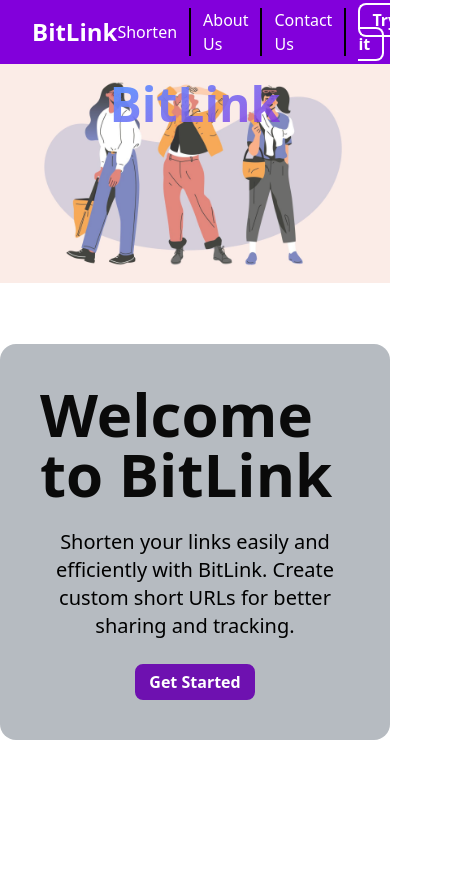
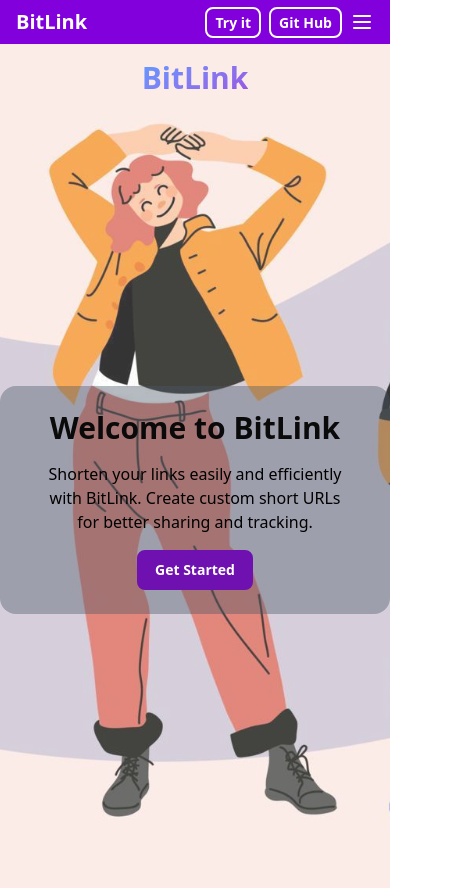
Before and after one commit to Vimal-79/BitLink, a Next.js app: page / in a window 390 px wide. Shown: the whole page, 456 px wide, since content can reach past the window. Before the commit the page ends 844 px from the top, so only its background shows below. Built offline with nearby package versions, Linux system fonts and the light colour scheme.

Commit message:
responsive design

```diff
--- /dev/null
+++ b/app/about/page.js
@@ -0,0 +1,48 @@
+import React from 'react'
+
+function page() {
+  return (
+    <div className='flex flex-col justify-center items-center min-h-screen relative px-4'>
+      <img className='absolute z-[-1] top-0 w-full h-full object-cover' src="/background_2.webp" alt="Background" />
+      <div className='flex flex-col gap-4 sm:gap-6 py-8 sm:py-10 mx-auto w-full max-w-4xl px-6 sm:px-10 rounded-lg border border-gray-400/40 backdrop-blur-2xl shadow-2xl bg-gray-600/20'>
+        <h1 className="text-2xl sm:text-3xl md:text-4xl font-extrabold text-white text-center">About BitLink</h1>
+        <p className="text-base sm:text-lg text-gray-200 text-center leading-relaxed px-4">
+          BitLink is a powerful and user-friendly URL shortener designed to make sharing links easier and more efficient.
+          Whether you're a developer, marketer, or just someone who wants to share long URLs without cluttering your messages,
+          BitLink has you covered.
+        </p>
+        <div className="grid grid-cols-1 md:grid-cols-2 gap-4 sm:gap-6">
+          <div className="bg-gray-700/50 p-4 sm:p-6 rounded-lg">
+            <h2 className="text-xl sm:text-2xl font-semibold text-white mb-3">Features</h2>
+            <ul className="text-gray-300 space-y-2 text-sm sm:text-base">
+              <li>• Custom short URLs</li>
+              <li>• Fast and reliable redirection</li>
+              <li>• Secure link management</li>
+              <li>• Easy-to-use interface</li>
+              <li>• Copy to clipboard functionality</li>
+            </ul>
+          </div>
+          <div className="bg-gray-700/50 p-4 sm:p-6 rounded-lg">
+            <h2 className="text-xl sm:text-2xl font-semibold text-white mb-3">How It Works</h2>
+            <ol className="text-gray-300 space-y-2 text-sm sm:text-base">
+              <li>1. Enter your long URL</li>
+              <li>2. Choose a custom short URL</li>
+              <li>3. Click Generate</li>
+              <li>4. Share your shortened link</li>
+            </ol>
+          </div>
+        </div>
+        <div className="text-center">
+          <p className="text-gray-200 mb-4 text-sm sm:text-base">
+            Built with modern web technologies including Next.js, MongoDB, and Tailwind CSS.
+          </p>
+          <a href="/shorten" className="inline-block bg-purple-800 text-white font-semibold px-4 sm:px-6 py-2 sm:py-3 rounded-lg hover:bg-purple-700 transition-colors text-sm sm:text-base">
+            Start Shortening URLs
+          </a>
+        </div>
+      </div>
+    </div>
+  )
+}
+
+export default page
--- a/app/components/Navbar.js
+++ b/app/components/Navbar.js
@@ -1,18 +1,44 @@
 "use client"
-import React from 'react'
+import React, { useState } from 'react'
 import Link from 'next/link'
 
 function Navbar() {
+    const [isOpen, setIsOpen] = useState(false)
+
     return (
-        <div className='h-10 bg-purple-700 flex px-8 py-8 justify-between items-center'>
-            <Link href="/" className='font-bold text-2xl text-white'>BitLink</Link>
-            <section className='flex gap-3 items-center text-white'>
+        <div className='bg-purple-700 flex px-4 sm:px-8 py-2 sm:py-4 justify-between items-center relative'>
+            <Link href="/" className='font-bold text-xl sm:text-2xl text-white'>BitLink</Link>
+
+            {/* Desktop Menu */}
+            <section className='hidden md:flex gap-2 sm:gap-3 items-center text-white text-sm sm:text-base'>
                 <span><Link href="/shorten">Shorten</Link></span>
-                <span className='border-x-2 px-3 border-black'> <Link href="about">About Us</Link></span>
-                <span className='border-r-2 pr-3 border-black'><Link href="/contact">Contact Us</Link></span>
-                <span><Link href="/shorten" className='border-2 border-white font-semibold px-3 py-1 rounded-lg cursor-pointer'>Try it</Link></span>
-                <span><Link target='_blank' href="https://github.com/Vimal-79" className='border-2 border-white font-semibold px-3 py-1 rounded-lg cursor-pointer'>Git Hub</Link></span>
+                <span className='border-x-2 px-2 sm:px-3 border-black'> <Link href="/about">About Us</Link></span>
+                <span className='border-r-2 pr-2 sm:pr-3 border-black'><Link href="/contact">Contact Us</Link></span>
+                <span><Link href="/shorten" className='border-2 border-white font-semibold px-2 sm:px-3 py-1 rounded-lg cursor-pointer'>Try it</Link></span>
+                <span><Link target='_blank' href="https://github.com/Vimal-79" className='border-2 border-white font-semibold px-2 sm:px-3 py-1 rounded-lg cursor-pointer'>Git Hub</Link></span>
             </section>
+
+            {/* Mobile Menu */}
+            <section className='md:hidden flex gap-2 items-center text-white'>
+                <span><Link href="/shorten" className='border-2 border-white font-semibold px-2 py-1 rounded-lg cursor-pointer text-sm'>Try it</Link></span>
+                <span><Link target='_blank' href="https://github.com/Vimal-79" className='border-2 border-white font-semibold px-2 py-1 rounded-lg cursor-pointer text-sm'>Git Hub</Link></span>
+                <button onClick={() => setIsOpen(!isOpen)} className='text-white focus:outline-none'>
+                    <svg className='w-6 h-6' fill='none' stroke='currentColor' viewBox='0 0 24 24' xmlns='http://www.w3.org/2000/svg'>
+                        <path strokeLinecap='round' strokeLinejoin='round' strokeWidth={2} d={isOpen ? 'M6 18L18 6M6 6l12 12' : 'M4 6h16M4 12h16M4 18h16'} />
+                    </svg>
+                </button>
+            </section>
+
+            {/* Mobile Dropdown */}
+            {isOpen && (
+                <div className='md:hidden absolute top-full left-0 right-0 bg-purple-800 text-white shadow-lg z-50'>
+                    <div className='flex flex-col py-2'>
+                        <Link href="/shorten" className='px-4 py-2 hover:bg-purple-600' onClick={() => setIsOpen(false)}>Shorten</Link>
+                        <Link href="/about" className='px-4 py-2 hover:bg-purple-600' onClick={() => setIsOpen(false)}>About Us</Link>
+                        <Link href="/contact" className='px-4 py-2 hover:bg-purple-600' onClick={() => setIsOpen(false)}>Contact Us</Link>
+                    </div>
+                </div>
+            )}
         </div>
     )
 }
--- a/app/page.js
+++ b/app/page.js
@@ -4,16 +4,16 @@ import Link from 'next/link'
 export default function Home() {
   return (
     <>
-      <div className=" w-full relative" >
-        <h1 className="mx-auto text-5xl text-transparent font-extrabold py-4 bg-linear-to-br from-blue-400 to-purple-700/80 w-fit text-clip bg-clip-text ">BitLink</h1>
-        <div className="hero">
-          <div className="hero-content mt-50 flex flex-col items-center max-w-fit mx-auto p-10 rounded-2xl bg-gray-600/40">
-            <h1 className="text-6xl font-extrabold text-neutral-950">Welcome to BitLink</h1>
-            <p className="py-6 text-xl max-w-160 font-semi-bold text-center">Shorten your links easily and efficiently with BitLink. Create custom short URLs for better sharing and tracking.</p>
-            <Link href="/shorten" className="btn btn-primary font-bold border-2 border-purple-800 px-3 py-1 rounded-lg bg-purple-800 text-white">Get Started</Link>
+      <div className="w-full relative min-h-screen flex flex-col justify-center" >
+        <h1 className="mx-auto text-3xl sm:text-4xl md:text-5xl text-transparent font-extrabold py-4 bg-linear-to-br from-blue-400 to-purple-700/80 w-fit text-clip bg-clip-text ">BitLink</h1>
+        <div className="hero flex-1 flex items-center">
+          <div className="hero-content flex flex-col items-center max-w-full sm:max-w-fit mx-auto p-6 sm:p-10 rounded-2xl bg-gray-600/40">
+            <h1 className="text-3xl sm:text-4xl md:text-5xl lg:text-6xl font-extrabold text-neutral-950 text-center">Welcome to BitLink</h1>
+            <p className="py-4 sm:py-6 text-base sm:text-lg md:text-xl max-w-full sm:max-w-160 font-semi-bold text-center px-4">Shorten your links easily and efficiently with BitLink. Create custom short URLs for better sharing and tracking.</p>
+            <Link href="/shorten" className="btn btn-primary font-bold border-2 border-purple-800 px-4 sm:px-6 py-2 sm:py-3 rounded-lg bg-purple-800 text-white text-sm sm:text-base">Get Started</Link>
           </div>
         </div>
-        <img className="object-fit w-full absolute top-0 z-[-1] opacity-80 select-none" src="/image_2.jpg" alt="" />
+        <img className="object-cover w-full h-full absolute top-0 z-[-1] opacity-80 select-none" src="/image_2.jpg" alt="" />
       </div>
     </>
   );
--- a/app/shorten/page.js
+++ b/app/shorten/page.js
@@ -85,9 +85,9 @@ function Page() {
                     pauseOnHover
                     theme="colored"
                 />
-                <div className=' flex flex-col justify-center items-center h-130 relative'>
-                    <img className='absolute z-[-1] top-0' src="background_2.webp" alt="" />
-                    <div className='flex flex-col gap-3 py-10 mx-auto w-120 px-10 rounded-lg border border-gray-400/40 backdrop-blur-2xl shadow-2xl' >
+                <div className='flex flex-col justify-center items-center min-h-screen relative px-4'>
+                    <img className='absolute z-[-1] top-0 w-full h-full object-cover' src="background_2.webp" alt="" />
+                    <div className='flex flex-col gap-3 py-8 sm:py-10 mx-auto w-full max-w-md sm:max-w-lg md:max-w-xl lg:w-120 px-6 sm:px-10 rounded-lg border border-gray-400/40 backdrop-blur-2xl shadow-2xl' >
                         <input onChange={(e) => { seturl(e.target.value) }} className='border-1 border-gray-100/60 rounded-md p-2 text-white w-full focus:outline-2 focus:outline-gray-50 bg-gray-400/10 placeholder:text-gray-100/50 ' name="url" type='text' placeholder='URL' value={url} />
                         <input onChange={(e) => { setshortURL(e.target.value) }} className='border-1 border-gray-100/60 rounded-md text-white p-2 w-full focus:outline-2 focus:outline-gray-50 bg-gray-400/10 placeholder:text-gray-100/50' name="shorUrl" type='text' placeholder='shorten URL' value={shortURL} />
                         <button
```
